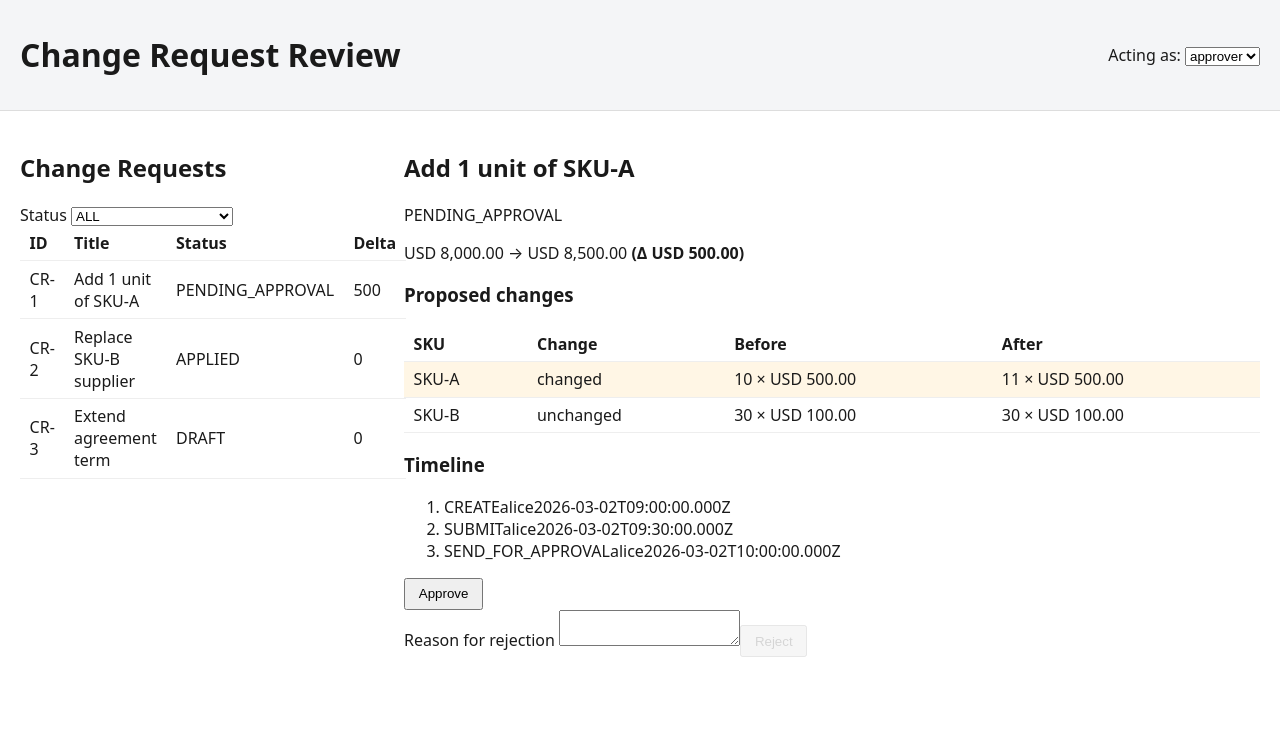
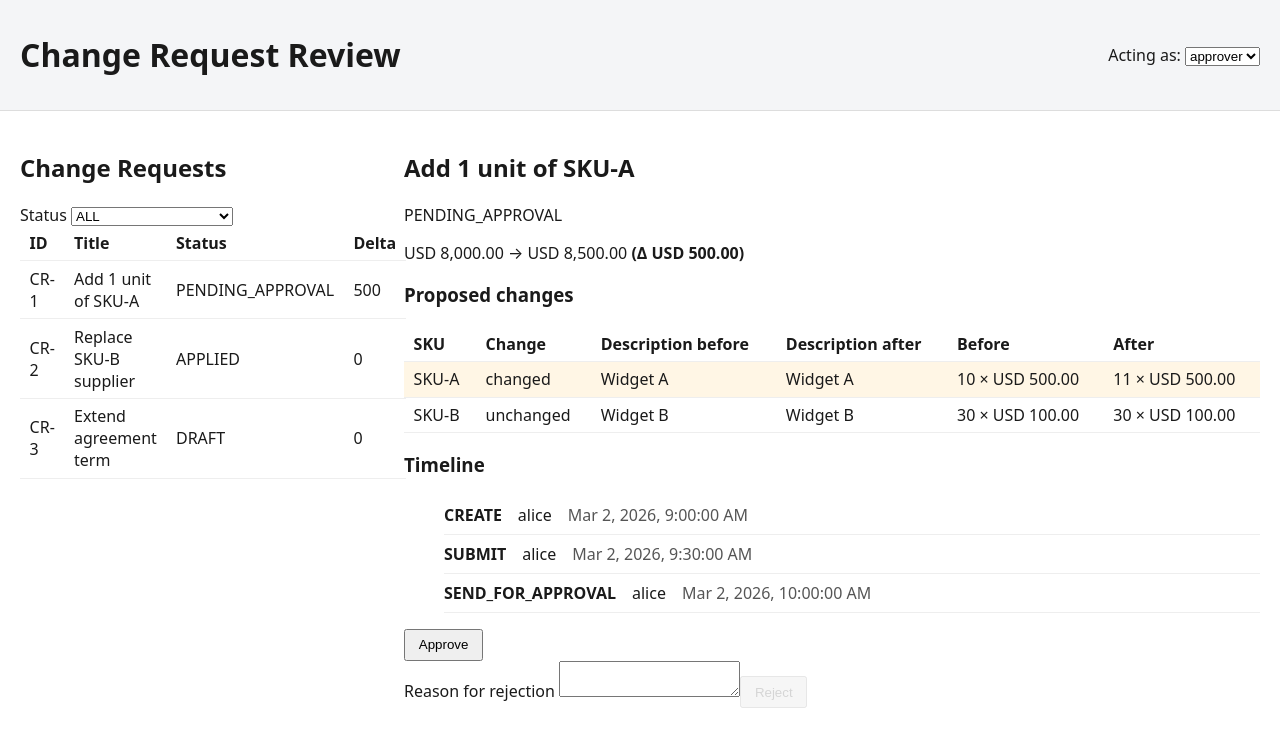
Before and after one commit to roshdyahmed2002/penny-assessment, an Angular app: page / in a window 1280 px wide. Shown: the top 746 px of the page. Built offline with nearby package versions, Linux system fonts and the light colour scheme.

Commit message:
clarify descriptions and timeline and instructions.md

```diff
--- a/src/components/cr-detail/cr-detail.component.html
+++ b/src/components/cr-detail/cr-detail.component.html
@@ -21,12 +21,16 @@
 			<h3>Proposed changes</h3>
 			<table class="cr-diff__table">
 				<thead>
-					<tr><th>SKU</th><th>Change</th><th>Before</th><th>After</th></tr>
+					<tr>
+						<th>SKU</th><th>Change</th><th>Description before</th><th>Description after</th><th>Before</th><th>After</th>
+					</tr>
 				</thead>
 				<tbody>
 					<tr *ngFor="let row of diff" class="cr-diff__row" [attr.data-kind]="row.kind">
 						<td>{{ row.sku }}</td>
 						<td class="cr-diff__kind">{{ row.kind }}</td>
+						<td>{{ row.baseline?.description ?? '—' }}</td>
+						<td>{{ row.proposed?.description ?? '—' }}</td>
 						<td>{{ row.baseline ? row.baseline.quantity + ' × ' + fmt(row.baseline.unitPrice) : '—' }}</td>
 						<td>{{ row.proposed ? row.proposed.quantity + ' × ' + fmt(row.proposed.unitPrice) : '—' }}</td>
 					</tr>
@@ -41,7 +45,7 @@
 				<li *ngFor="let entry of timeline" class="cr-timeline__entry">
 					<span class="cr-timeline__action">{{ entry.action }}</span>
 					<span class="cr-timeline__by">{{ entry.byUserId }}</span>
-					<span class="cr-timeline__at">{{ entry.at }}</span>
+					<span class="cr-timeline__at">{{ entry.at | date: 'medium' }}</span>
 					<span *ngIf="entry.note" class="cr-timeline__note">{{ entry.note }}</span>
 				</li>
 			</ol>
--- a/src/styles.css
+++ b/src/styles.css
@@ -55,3 +55,19 @@ button:disabled {
 .cr-diff__row[data-kind='removed'] {
 	background: #fdecea;
 }
+.cr-timeline__entry {
+	display: grid;
+	grid-template-columns: max-content max-content minmax(0, 1fr);
+	gap: 0.25rem 1rem;
+	padding: 0.5rem 0;
+	border-bottom: 1px solid #eee;
+}
+.cr-timeline__action {
+	font-weight: 600;
+}
+.cr-timeline__at {
+	color: #555;
+}
+.cr-timeline__note {
+	grid-column: 2 / -1;
+}
```
Also changed, not shown: 2 other files (tests, documents, lock files or other folders).
